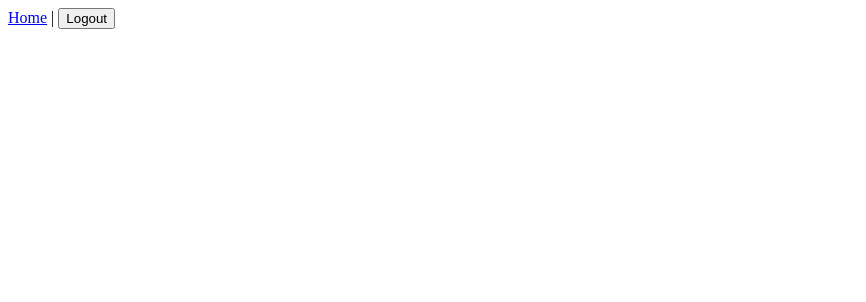
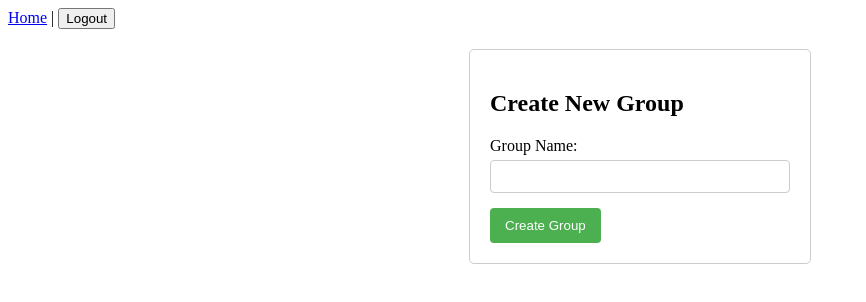
Before and after one commit to tqa24/my-chat-app, a Vue app in the folder frontend/: page /create-group in a window 1280 px wide. Before the commit this address had no page. Shown: the top 302 px of the page, without its empty margins (0-866 px from the left). Built offline with nearby package versions, Linux system fonts and the light colour scheme; sample sign-in values are in the browser's storage.

Commit message:
Create Group Button & Fixed: bug on direct message

```diff
--- /dev/null
+++ b/frontend/src/components/CreateGroup.vue
@@ -0,0 +1,93 @@
+<template>
+  <div class="create-group-container">
+    <h2>Create New Group</h2>
+    <form @submit.prevent="createGroup">
+      <div class="form-group">
+        <label for="groupName">Group Name:</label>
+        <input type="text" id="groupName" v-model="groupName" required>
+      </div>
+      <button type="submit">Create Group</button>
+      <p v-if="error" class="error-message">{{ error }}</p>
+    </form>
+  </div>
+</template>
+
+<script>
+import axios from 'axios';
+import { ref } from 'vue';
+import { useRouter } from 'vue-router';
+
+export default {
+  name: 'CreateGroup',
+  setup() {
+    const groupName = ref('');
+    const error = ref('');
+    const router = useRouter();
+
+    const createGroup = async () => {
+      try {
+        const response = await axios.post('http://localhost:8080/groups', {
+          name: groupName.value,
+        });
+
+        // Group created successfully, redirect to home page
+        router.push('/');
+        console.log("New Group response ", response)
+      } catch (err) {
+        error.value = err.response?.data?.error || 'Failed to create group';
+      }
+    };
+
+    return {
+      groupName,
+      error,
+      createGroup,
+    };
+  },
+};
+</script>
+
+<style scoped>
+.create-group-container {
+  width: 300px;
+  margin: 20px auto;
+  padding: 20px;
+  border: 1px solid #ccc;
+  border-radius: 5px;
+}
+
+.form-group {
+  margin-bottom: 15px;
+}
+
+label {
+  display: block;
+  margin-bottom: 5px;
+}
+
+input[type="text"] {
+  width: 100%;
+  padding: 8px;
+  border: 1px solid #ccc;
+  border-radius: 4px;
+  box-sizing: border-box;
+}
+
+button {
+  background-color: #4CAF50;
+  color: white;
+  padding: 10px 15px;
+  border: none;
+  border-radius: 4px;
+  cursor: pointer;
+}
+
+button:hover {
+  background-color: #45a049;
+}
+
+.error-message {
+  color: red;
+  margin-top: 10px;
+}
+</style>
--- a/frontend/src/router/index.js
+++ b/frontend/src/router/index.js
@@ -2,13 +2,14 @@ import { createRouter, createWebHistory } from 'vue-router';
 import HomeView from '../views/HomeView.vue';
 import LoginView from '../views/LoginView.vue';
 import RegisterView from '../views/RegisterView.vue';
+import CreateGroup from '../components/CreateGroup.vue'; // Import the component
 
 const routes = [
     {
         path: '/',
         name: 'home',
         component: HomeView,
-        meta: { requiresAuth: true }, // Protect this route
+        meta: { requiresAuth: true },
     },
     {
         path: '/login',
@@ -20,6 +21,12 @@ const routes = [
         name: 'register',
         component: RegisterView,
     },
+    {
+        path: '/create-group', // Add this route
+        name: 'create-group',
+        component: CreateGroup, // Use the component
+        meta: { requiresAuth: true }, // Protect this route
+    },
 ];
 
 const router = createRouter({
@@ -28,7 +35,9 @@ const router = createRouter({
 });
 
 router.beforeEach((to, from, next) => {
-    const isLoggedIn = localStorage.getItem('user'); // Simple check (replace with Vuex)
+    const token = localStorage.getItem('token');
+    const isLoggedIn = !!token; // Convert token to boolean (true if exists, false if not)
+
     if (to.matched.some(record => record.meta.requiresAuth) && !isLoggedIn) {
         next('/login'); // Redirect to login if not authenticated
     } else {
--- a/frontend/src/views/HomeView.vue
+++ b/frontend/src/views/HomeView.vue
@@ -1,5 +1,6 @@
 <template>
   <div class="home">
+    <router-link to="/create-group">Create Group</router-link>
     <ChatWindow />
   </div>
 </template>
@@ -12,3 +13,10 @@ export default {
   }
 }
 </script>
+
+<style scoped>
+.home a{
+  display: block;
+  margin-bottom: 20px;
+}
+</style>
```
Also changed, not shown: 1 other file (tests, documents, lock files or other folders).
